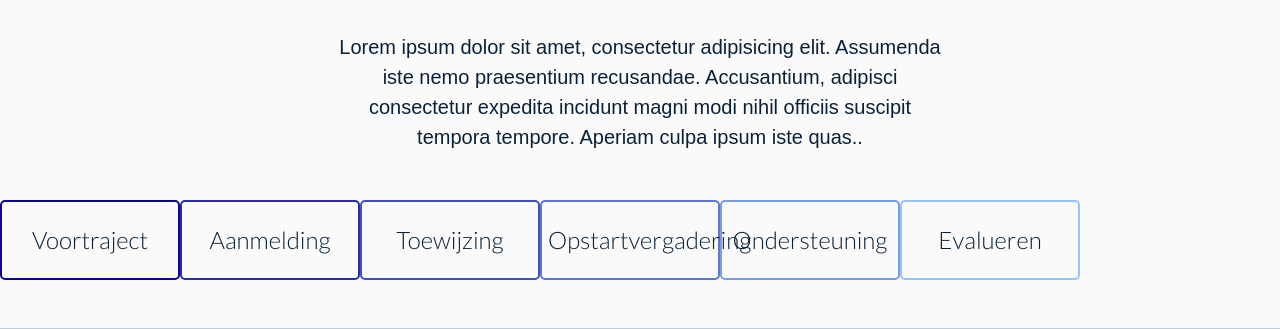
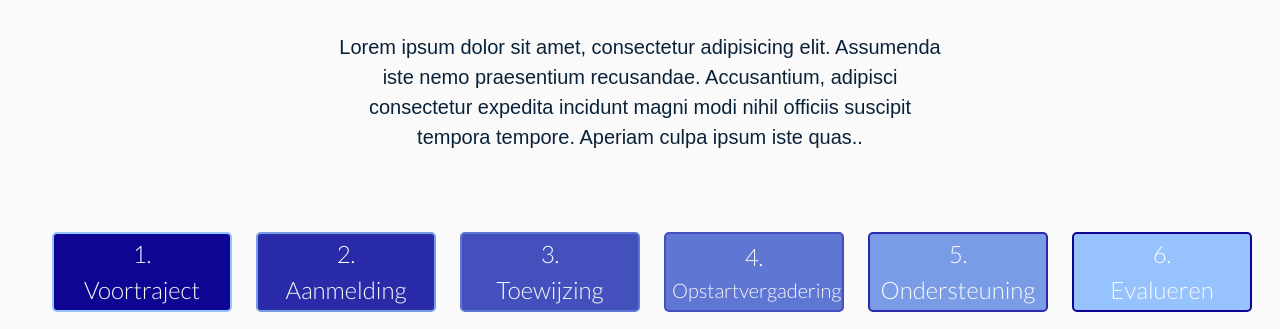
Before and after one commit to erick-medina/NetwerkWest.be, a PHP site: page /traject.html in a window 1280 px wide. Shown: the part 306-635 px from the top of the page. Run offline with PHP 8.4, Linux system fonts and the light colour scheme; some libraries are stand-ins or nearby versions; some web fonts are replaced.

Commit message:
added modal and fixed issues

```diff
--- a/assets/css/style.css
+++ b/assets/css/style.css
@@ -259,11 +259,15 @@ body {
 @media only screen and (min-width: 992px) {
   .carousel-item {
     height: 450px; } }
+/*Header */
 #traject-header {
   height: 200px;
   background: url("../../img/traject2.jpg") fixed -200px -260px;
   padding-top: 50px;
   z-index: 1; }
+
+.to-center {
+  margin-bottom: 80px; }
 
 /*STAPPENPLAN */
 .skewBtn {
@@ -275,55 +279,86 @@ body {
   transition: 0.5s;
   font-size: 24px;
   border-radius: 5px;
-  font-family: "Lato", sans-serif; }
+  font-family: "Lato", sans-serif;
+  position: relative;
+  overflow: hidden; }
   .skewBtn:hover {
     border: none;
     color: white;
     font-size: 28px;
     transform: scale(1.1); }
 
+.title-opstart {
+  font-size: 20px !important; }
+
 /* Buttons */
 .blue1 {
+  border: 2px solid #96C2FD;
+  color: #FAFAFA;
+  background-color: #0E0693; }
+  .blue1:hover {
+    background-color: #96C2FD;
+    transition: all 0.3s ease-in-out; }
+
+.blue2 {
+  border: 2px solid #7A9CE7;
+  color: #FAFAFA;
+  background-color: #292BA8; }
+  .blue2:hover {
+    background-color: #7A9CE7;
+    transition: all 0.3s ease-in-out; }
+
+.blue3 {
+  border: 2px solid #5F76D2;
+  color: #FAFAFA;
+  background-color: #4451BD; }
+  .blue3:hover {
+    background-color: #5F76D2;
+    transition: all 0.3s ease-in-out; }
+
+.blue4 {
+  border: 2px solid #4451BD;
+  color: #FAFAFA;
+  background-color: #5F76D2; }
+  .blue4:hover {
+    background-color: #4451BD;
+    transition: all 0.3s ease-in-out; }
+
+.blue5 {
+  border: 2px solid #292BA8;
+  color: #FAFAFA;
+  background-color: #7A9CE7; }
+  .blue5:hover {
+    background-color: #292BA8;
+    transition: all 0.3s ease-in-out; }
+
+.blue6 {
   border: 2px solid #0E0693;
-  color: #0A2239; }
-  .blue1:hover {
+  color: #FAFAFA;
+  background-color: #96C2FD; }
+  .blue6:hover {
     background-color: #0E0693;
     transition: all 0.3s ease-in-out; }
 
-.blue2 {
-  border: 2px solid #292BA8;
-  color: #0A2239; }
-  .blue2:hover {
-    background-color: #292BA8;
-    transition: all 0.3s ease-in-out; }
+.modal-body {
+  font-family: Roboto Light;
+  background: #FAFAFA;
+  color: #0A2239;
+  font-size: 18px; }
 
-.blue3 {
-  border: 2px solid #4451BD;
-  color: #0A2239; }
-  .blue3:hover {
-    background-color: #4451BD;
-    transition: all 0.3s ease-in-out; }
+.modal-header {
+  font-family: "Open Sans", sans-serif;
+  background: #0A2239;
+  color: #FAFAFA; }
 
-.blue4 {
-  border: 2px solid #5F76D2;
-  color: #0A2239; }
-  .blue4:hover {
-    background-color: #5F76D2;
-    transition: all 0.3s ease-in-out; }
+.close {
+  color: white; }
 
-.blue5 {
-  border: 2px solid #7A9CE7;
-  color: #0A2239; }
-  .blue5:hover {
-    background-color: #7A9CE7;
-    transition: all 0.3s ease-in-out; }
+.btn-secondary {
+  background: #0A2239 !important; }
 
-.blue6 {
-  border: 2px solid #96C2FD;
-  color: #0A2239; }
-  .blue6:hover {
-    background-color: #96C2FD;
-    transition: all 0.3s ease-in-out; }
+.todos {
+  margin-top: 100px !important; }
 
 /*Contact header */
 #contact-header {
--- a/assets/css/style.sass
+++ b/assets/css/style.sass
@@ -21,6 +21,7 @@ body
   overflow-x: hidden
   margin-top: 90px
   background-color: $backgroundColor
+
 
 
 // HOMEPAGE
--- a/traject.html
+++ b/traject.html
@@ -66,36 +66,248 @@
 </header>
 
 <!-- MIDDLE PARAGRAPH -->
-<section id="middle-par" class="text-center col-md-6 offset-md-3 mb-5 mt-5">
-    <p class="text-center">Lorem ipsum dolor sit amet, consectetur adipisicing elit. Assumenda iste nemo praesentium recusandae. Accusantium, adipisci consectetur expedita incidunt magni modi nihil officiis suscipit tempora tempore. Aperiam culpa ipsum iste quas..</p>
+<section id="middle-par" class="to-center text-center col-md-6 offset-md-3 mt-5">
+    <p class="text-center">Lorem ipsum dolor sit amet, consectetur adipisicing elit. Assumenda iste nemo praesentium
+        recusandae. Accusantium, adipisci consectetur expedita incidunt magni modi nihil officiis suscipit tempora
+        tempore. Aperiam culpa ipsum iste quas..</p>
 </section>
 
 <!-- STAPPENPLAN -->
 
 <section class="">
-    <div class="d-flex flex-wrap row-hl">
-        <div class="item-hl">
-            <button class="skewBtn blue1">Voortraject</button>
+    <div class="d-flex justify-content-center flex-wrap row-hl">
+        <div class="item-hl ml-4">
+            <button class="skewBtn blue1" data-toggle="modal" data-target="#modalV">
+                <div>1.</div>
+                <div>Voortraject</div>
+            </button>
         </div>
-        <div class="item-hl">
-            <button class="skewBtn blue2">Aanmelding</button>
+        <div class="item-hl ml-4">
+            <button class="skewBtn blue2" data-toggle="modal" data-target="#modalA">
+                <div>2.</div>
+                <div>Aanmelding</div>
+            </button>
         </div>
-        <div class="item-hl">
-            <button class="skewBtn blue3">Toewijzing</button>
+        <div class="item-hl ml-4">
+            <button class="skewBtn blue3" data-toggle="modal" data-target="#modalT">
+                <div>3.</div>
+                <div>Toewijzing</div>
+            </button>
         </div>
-        <div class="item-hl">
-            <button class="skewBtn blue4">Opstartvergadering</button>
+        <div class="item-hl ml-4">
+            <button class="skewBtn blue4" data-toggle="modal" data-target="#modalOp">
+                <div>4.</div>
+                <div class="title-opstart">Opstartvergadering</div>
+            </button>
         </div>
-        <div class="item-hl">
-            <button class="skewBtn blue5">Ondersteuning</button>
+        <div class="item-hl ml-4">
+            <button class="skewBtn blue5" data-toggle="modal" data-target="#modalOn">
+                <div>5.</div>
+                <div>Ondersteuning</div>
+            </button>
         </div>
-        <div class="item-hl">
-            <button class="skewBtn blue6">Evalueren</button>
+        <div class="item-hl ml-4">
+            <button class="skewBtn blue6" data-toggle="modal" data-target="#modalE">
+                <div>6.</div>
+                <div>Evalueren</div>
+            </button>
         </div>
     </div>
 </section>
+<article class="modal" id="modalV">
+    <div class="modal-dialog">
+        <div class="modal-content">
+            <div class="modal-header">
+                <div class="col-12">
+                    <h4 class="modal-title text-center">1. Voortraject
+                        <button class="close" data-dismiss="modal">&times;</button>
+                    </h4>
+                </div>
+            </div>
+            <div class="modal-body">
+                <ul>
+                    <li>School formuleert zorgvraag aan CLB als basiszorg (fase 0) en verhoogde zorg (fase 1) niet
+                        volstaat.
+                    </li>
+                    <li>CLB doorloopt handelingsgericht diagnostisch traject (HGD-traject) met school en ouders. Het
+                        ondersteuningsnetwerk is hierbij niet betrokken.
+                    </li>
+                    <li>Een mogelijke uitkomst van het HGD-traject is het opmaken van een gemotiveerd verslag of
+                        verslag.
+                    </li>
+                </ul>
+            </div>
+            <div class="modal-footer">
+                <button class="btn btn-secondary" data-dismiss="modal" data-toggle="modal" data-target="#modalA">
+                    Volgende stap
+                </button>
+            </div>
+
+        </div>
+    </div>
+</article>
+<article class="modal" id="modalA">
+    <div class="modal-dialog">
+        <div class="modal-content">
+            <div class="modal-header">
+                <h4 class="col-12 modal-title text-center">2. Aanmelding
+                    <button class="close" data-dismiss="modal">&times;</button>
+                </h4>
+            </div>
+            <div class="modal-body">
+                <p>De school gewoon onderwijs doet de aanmelding van de leerling bij het zorgloket. Deze aanmelding
+                    gebeurt via mail: zorgloket@netwerkwest.be</p>
+                <ul>
+                    <li>Aanmelding met een nieuw (G)V: digitale versie van het (G)V + het sjabloon opstart
+                        ondersteuning.
+                    </li>
+                    <li>Aanmelding na een onderbreking: sjabloon opstart ondersteuning met formulering van de huidige
+                        ondersteuningsnoden van de leerling, de leerkracht en het team.
+                    </li>
+                    <li>Aanmelding bij een schoolverandering: digitale versie van het (G)V + sjabloon opstart
+                        ondersteuning met formulering van de huidige ondersteuningsnoden van de leerling, de leerkracht
+                        en het team.
+                    </li>
+                </ul>
+            </div>
+            <div class="modal-footer">
+                <button class="btn btn-secondary mr-auto" data-dismiss="modal" data-toggle="modal"
+                        data-target="#modalV">Vorige
+                    stap
+                </button>
+                <button class="btn btn-secondary" data-dismiss="modal" data-toggle="modal" data-target="#modalT">
+                    Volgende stap
+                </button>
+            </div>
+
+        </div>
+    </div>
+</article>
+<article class="modal" id="modalT">
+    <div class="modal-dialog">
+        <div class="modal-content">
+            <div class="modal-header">
+                <h4 class="col-12 modal-title text-center">3. Toewijzing
+                    <button class="close" data-dismiss="modal">&times;</button>
+                </h4>
+            </div>
+            <div class="modal-body">
+                <p>Het zorgloket brengt de school en het CLB op de hoogte wie de ondersteuner voor de aangemelde
+                    leerling wordt. Bij de toewijzing wordt rekening gehouden met een aantal criteria zoals een beperkt
+                    aantal ondersteuners per school, een beperkt aantal scholen per ondersteuner, expertise van de
+                    ondersteuners, continuering van de ondersteuning, beperken van afstanden die ondersteuners afleggen,
+                    ruimte in het uurrooster.</p>
+            </div>
+            <div class="modal-footer">
+                <button class="btn btn-secondary mr-auto" data-dismiss="modal" data-toggle="modal"
+                        data-target="#modalA">Vorige
+                    stap
+                </button>
+                <button class="btn btn-secondary" data-dismiss="modal" data-toggle="modal" data-target="#modalOp">
+                    Volgende stap
+                </button>
+            </div>
+
+        </div>
+    </div>
+</article>
+<article class="modal" id="modalOp">
+    <div class="modal-dialog">
+        <div class="modal-content">
+            <div class="modal-header">
+                <h4 class="col-12 modal-title text-center">4. Opstartvergadering
+                    <button class="close" data-dismiss="modal">&times;</button>
+                </h4>
+            </div>
+            <div class="modal-body">
+                <p>De praktische organisatie wordt opgenomen door de school.</p>
+                <h5>Inhoud:</h5>
+                <ul>
+                    <li>Uitleg over de werking van het ONW.</li>
+                    <li>Bespreking van het (G)V + sjabloon opstart ondersteuning.</li>
+                    <li>Formulering van doelstellingen voor de komende 3 maanden.</li>
+                </ul>
+            </div>
+            <div class="modal-footer">
+                <button class="btn btn-secondary mr-auto" data-dismiss="modal" data-toggle="modal"
+                        data-target="#modalT">Vorige
+                    stap
+                </button>
+                <button class="btn btn-secondary" data-dismiss="modal" data-toggle="modal" data-target="#modalOn">
+                    Volgende stap
+                </button>
+            </div>
+
+        </div>
+    </div>
+</article>
+<article class="modal" id="modalOn">
+    <div class="modal-dialog">
+        <div class="modal-content">
+            <div class="modal-header">
+                <h4 class="col-12 modal-title text-center">5. Ondersteuning
+                    <button class="close" data-dismiss="modal">&times;</button>
+                </h4>
+            </div>
+            <div class="modal-body">
+                <h5>5.1 Aard van de ondersteuning</h5>
+                <p>De geboden ondersteuning kan, naargelang de ondersteuningsvraag, leerkracht-, team- of
+                    leerlinggericht zijn en moet steeds voelbaar zijn tot op de klasvloer. Het ondersteuningsmodel legt
+                    de nadruk op leerkracht- en teamgerichte ondersteuning, zonder de leerlinggerichte ondersteuning uit
+                    het oog te verliezen. Elke vorm van ondersteuning moet erop gericht zijn dat scholen, lerarenteams
+                    en leerlingen er op termijn sterker van worden.</p>
+                <h5>5.2 Intensiteit en duur van de ondersteuning</h5>
+                <p>Het aantal begeleidingsmomenten binnen een bepaalde periode is flexibel.</p>
+                <p>De periode waarin ondersteuning wordt voorzien is flexibel, alsook het moment waarop de ondersteuning
+                    start. Eens de ondersteuning is opgestart zal minimum om de 3 maanden geëvalueerd worden of verdere
+                    ondersteuning nodig blijft. Indien blijkt dat er geen ondersteuningsnoden zijn, kaderend binnen fase
+                    2 van zorgcontinuüm, wordt de ondersteuning on hold geplaatst. Indien er op een later moment opnieuw
+                    ondersteuningsnoden zijn binnen fase 2 kan de ondersteuning terug opgestart worden.</p>
+            </div>
+            <div class="modal-footer">
+                <button class="btn btn-secondary mr-auto" data-dismiss="modal" data-toggle="modal"
+                        data-target="#modalOp">Vorige
+                    stap
+                </button>
+                <button class="btn btn-secondary" data-dismiss="modal" data-toggle="modal" data-target="#modalE">
+                    Volgende stap
+                </button>
+            </div>
+
+        </div>
+    </div>
+</article>
+<article class="modal" id="modalE">
+    <div class="modal-dialog">
+        <div class="modal-content">
+            <div class="modal-header">
+                <h4 class="col-12 modal-title text-center">6. Evalueren
+                    <button class="close" data-dismiss="modal">&times;</button>
+                </h4>
+            </div>
+            <div class="modal-body">
+                <p>Ondersteuner en school evalueren minimum om de 3 maanden. De school brengt na dit overleg de ouders
+                    op de hoogte.</p>
+                <h5>Inhoud:</h5>
+                <ul>
+                    <li>Werden de afgesproken doelen bereikt?</li>
+                    <li>Heeft de school bijkomende ondersteuningsnoden binnen fase 2 of 3?</li>
+                    <li>Blijft de manier van ondersteunen hetzelfde?</li>
+                    <li>Wordt de ondersteuning gecontinueerd, onderbroken of stopgezet?</li>
+                </ul>
+            </div>
+            <div class="modal-footer">
+                <button class="btn btn-secondary mr-auto" data-dismiss="modal" data-toggle="modal"
+                        data-target="#modalOn">Vorige
+                    stap
+                </button>
+                <button class="btn btn-secondary" data-dismiss="modal">Sluiten</button>
+            </div>
+        </div>
+    </div>
+</article>
 <!-- FOOTER -->
-<footer id="main-footer" class="text-center mt-5 p-4 ">
+<footer id="main-footer" class="todos text-center p-4 ">
     <div class="container">
         <div class="row">
             <div class="col-xl-6 col-lg-6 align-self-center">
@@ -106,7 +318,9 @@
             </div>
             <div class="col-xl-6 col-lg-6">
                 <iframe src="https://www.facebook.com/plugins/page.php?href=https%3A%2F%2Fwww.facebook.com%2FOndersteuningsnetwerk-West-106662227648329%2F&tabs=timeline&width=340&height=500&small_header=false&adapt_container_width=true&hide_cover=false&show_facepile=true&appId"
-                        width="380" height="300" style="border-left:20px solid #000; border-right:20px solid #000; border-top:40px solid #000; border-bottom:40px solid #000; border-radius:25px; box-shadow:0 10px 15px #888;  overflow:hidden" scrolling="no" frameborder="0"
+                        width="380" height="300"
+                        style="border-left:20px solid #000; border-right:20px solid #000; border-top:40px solid #000; border-bottom:40px solid #000; border-radius:25px; box-shadow:0 10px 15px #888;  overflow:hidden"
+                        scrolling="no" frameborder="0"
                         allowTransparency="true" allow="encrypted-media"></iframe>
             </div>
         </div>
```
Also changed, not shown: assets/css/_traject.sass (+85 -50 lines), index.html (+8 -0 lines), 1 other file.
